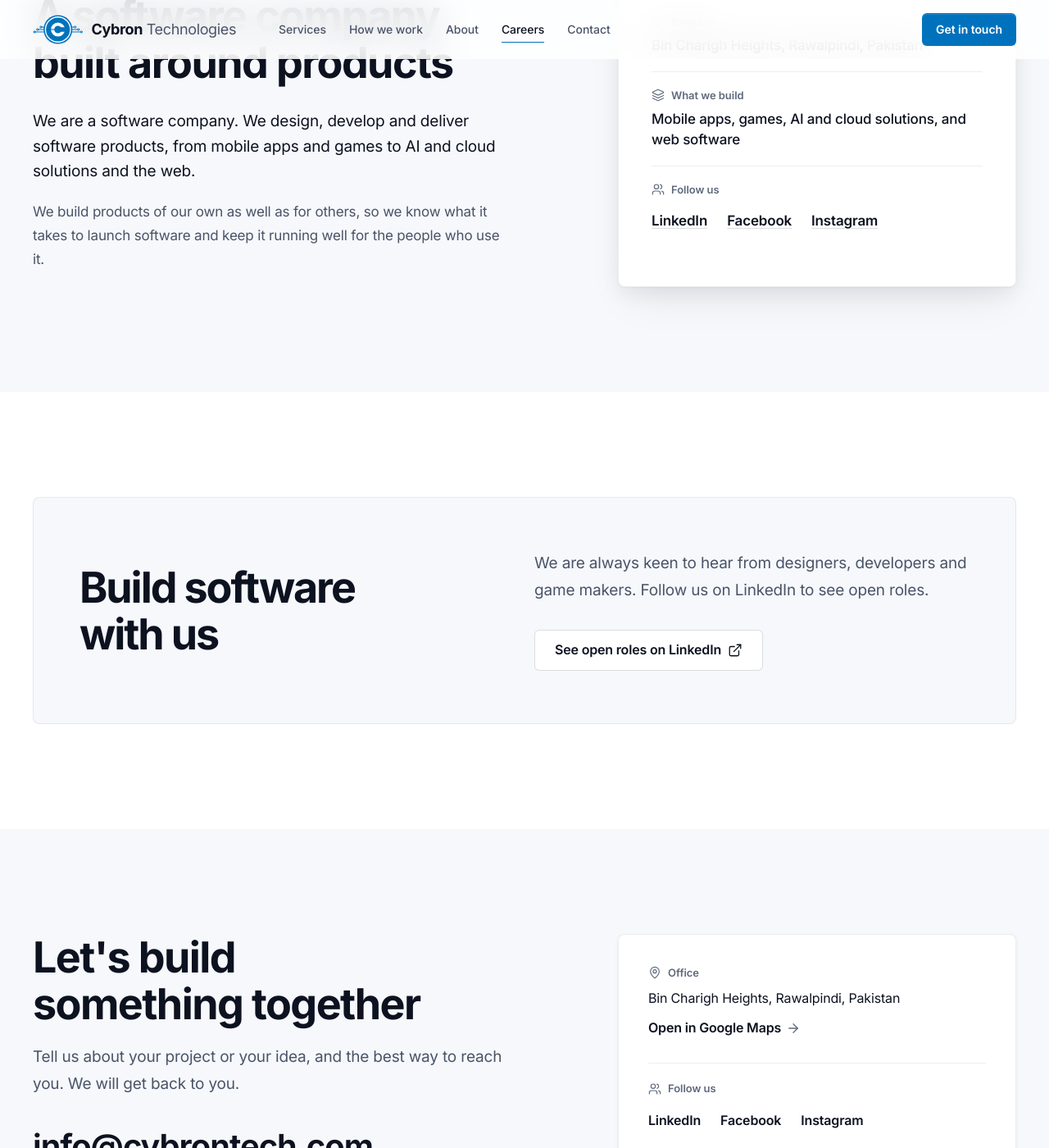
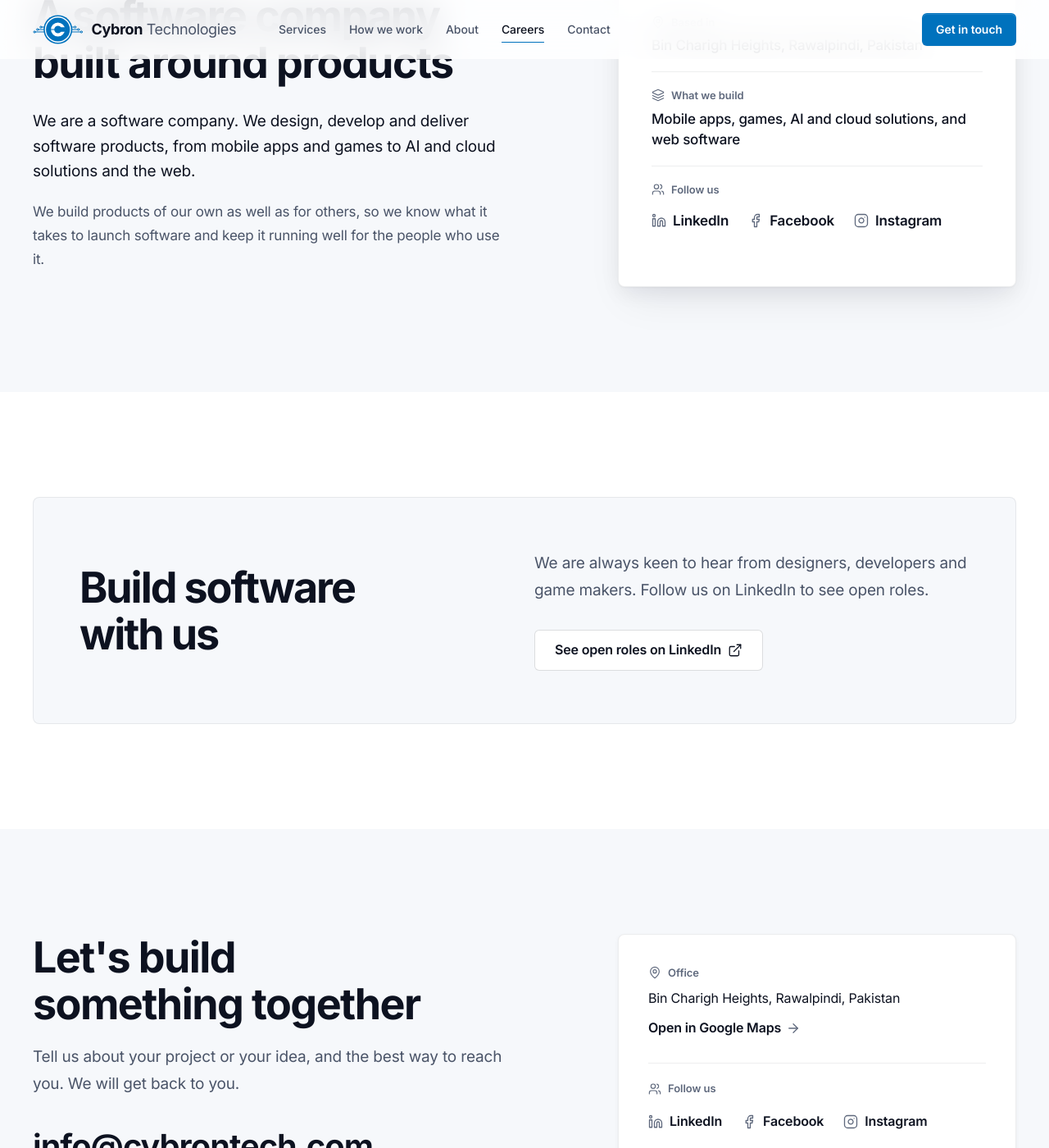
Before and after one commit to ali-rajaa/cybron-tech, a Jekyll site: the page built from index.html, in a window 1280 px wide and 1400 px high, scrolled down 2917 px. Shown: the whole window at 82% size. Built offline with Jekyll 4.4.1, drawn with Linux system fonts in a browser that asks for light colours; some of the changed text lies outside the part shown.

Commit message:
Social icons beside each network's name; registered trademark notice
- LinkedIn, Facebook and Instagram outline icons in the same style as
  the mail and pin icons, in the footer, About and Contact; the links
  open in a new tab and say so to screen readers
- Footer: "Cybron® is a registered trademark of Cybron Technologies."

Co-Authored-By: Claude Opus 5.5 <noreply@anthropic.com>
Claude-Session: https://claude.ai/code/session_01UEScDFmXRUc3ZP62E9DyYU

```diff
--- a/_data/company.yml
+++ b/_data/company.yml
@@ -23,10 +23,13 @@ email: "info@cybrontech.com"
 # (@cybrontechnologies). Shown as words, never as the networks' logos.
 social:
   - label: "LinkedIn"
+    icon: "linkedin"
     url: "https://www.linkedin.com/company/cybron-technologies"
   - label: "Facebook"
+    icon: "facebook"
     url: "https://www.facebook.com/cybrontechnologies/"
   - label: "Instagram"
+    icon: "instagram"
     url: "https://www.instagram.com/cybrontechnologies/"
 
 linkedin_jobs: "https://www.linkedin.com/company/cybron-technologies/jobs/"
--- a/_includes/footer.html
+++ b/_includes/footer.html
@@ -1,9 +1,9 @@
 {%- comment -%}
   Footer: the brand block (logo, what the company does, email and city),
   three link columns (services, company, social, as words, never the
-  networks' logos) and a bottom bar with the copyright, the trademark
-  notice (owner, 18 Oct: "Cybron Technologies" is trademarked; shown with
-  ™, since ® is for registered marks only) and a link back to the top.
+  networks' line icons with their names) and a bottom bar with the
+  copyright, the trademark notice (owner, 18 Oct: Cybron is a registered
+  trademark) and a link back to the top.
 {%- endcomment -%}
 {%- assign _home = '/' | relative_url -%}
 {%- assign _c = site.data.company -%}
@@ -41,7 +41,7 @@
         <h2 class="footer-head">Follow us</h2>
         <ul role="list">
           {%- for s in _c.social %}
-          <li><a href="{{ s.url }}" rel="noopener">{{ s.label | escape }}</a></li>
+          <li><a class="footer-social" href="{{ s.url }}" target="_blank" rel="noopener noreferrer"><svg class="icon" aria-hidden="true"><use href="#i-{{ s.icon }}"/></svg>{{ s.label | escape }}<span class="visually-hidden"> (opens in a new tab)</span></a></li>
           {%- endfor %}
         </ul>
       </div>
--- a/_includes/icon-sprite.html
+++ b/_includes/icon-sprite.html
@@ -2,12 +2,16 @@
   Every icon on the site as an SVG <symbol>, included once per page right
   after <body> and drawn with <svg><use href="#i-name"/></svg>. One spec:
   24x24 grid, 1.75 stroke, round caps and joins, no fills (set in
-  site.scss ".icon"). Line icons only; never another company's logo, so
-  social links are words, not brand glyphs (playbook "Brand").
+  site.scss ".icon"). Line icons only. The three social glyphs are the
+  same outline style (owner, 18 Oct: "proper svg for socials like the
+  email ones"), always with the network's name beside them.
 {%- endcomment -%}
 <svg class="icon-sprite" aria-hidden="true" focusable="false" xmlns="http://www.w3.org/2000/svg">
   <symbol id="i-smartphone" viewBox="0 0 24 24"><rect x="5" y="2" width="14" height="20" rx="2"/><path d="M12 18h.01"/></symbol>
   <symbol id="i-cloud" viewBox="0 0 24 24"><path d="M17.5 19H9a7 7 0 1 1 6.71-9h1.79a4.5 4.5 0 1 1 0 9Z"/></symbol>
+  <symbol id="i-linkedin" viewBox="0 0 24 24"><path d="M16 8a6 6 0 0 1 6 6v7h-4v-7a2 2 0 0 0-4 0v7h-4v-7a6 6 0 0 1 6-6z"/><rect x="2" y="9" width="4" height="12"/><circle cx="4" cy="4" r="2"/></symbol>
+  <symbol id="i-facebook" viewBox="0 0 24 24"><path d="M18 2h-3a5 5 0 0 0-5 5v3H7v4h3v8h4v-8h3l1-4h-4V7a1 1 0 0 1 1-1h3z"/></symbol>
+  <symbol id="i-instagram" viewBox="0 0 24 24"><rect x="2" y="2" width="20" height="20" rx="5"/><path d="M16 11.37A4 4 0 1 1 12.63 8 4 4 0 0 1 16 11.37z"/><path d="M17.5 6.5h.01"/></symbol>
   <symbol id="i-mail" viewBox="0 0 24 24"><rect x="2" y="4" width="20" height="16" rx="2"/><path d="m22 7-8.97 5.7a1.94 1.94 0 0 1-2.06 0L2 7"/></symbol>
   <symbol id="i-pin" viewBox="0 0 24 24"><path d="M20 10c0 4.99-5.54 10.19-7.4 11.8a1 1 0 0 1-1.2 0C9.54 20.19 4 14.99 4 10a8 8 0 0 1 16 0"/><circle cx="12" cy="10" r="3"/></symbol>
   <symbol id="i-briefcase" viewBox="0 0 24 24"><path d="M16 20V4a2 2 0 0 0-2-2h-4a2 2 0 0 0-2 2v16"/><rect x="2" y="6" width="20" height="14" rx="2"/></symbol>
--- a/assets/css/site.scss
+++ b/assets/css/site.scss
@@ -662,18 +662,28 @@ main:focus { outline: none; }
 .glance-list dt { display: flex; align-items: center; gap: 0.5rem; color: var(--text-3); font-size: 0.8125rem; font-weight: 600; letter-spacing: var(--track-small); }
 .glance-list dt .icon { width: 1rem; height: 1rem; }
 .glance-list dd { margin-top: 0.375rem; font-size: 1.0625rem; font-weight: 500; line-height: 1.5; }
-.glance-links { display: flex; flex-wrap: wrap; gap: 0 1.5rem; }
-.glance-links a {
+/* Social links (About and Contact): the network's line icon and name.
+   Hover darkens the icon and draws the underline; nothing moves. */
+.social-links { display: flex; flex-wrap: wrap; gap: 0 1.5rem; }
+.social-link {
   display: inline-flex;
   align-items: center;
+  gap: 0.5rem;
   min-height: 2.75rem;
   color: var(--text);
   font-weight: 600;
-  text-decoration-color: var(--line-strong);
+  text-decoration: none;
+}
+.social-link .icon { width: 1.125rem; height: 1.125rem; color: var(--text-3); transition: color var(--dur-hover) var(--ease-in-out); }
+.social-label {
+  text-decoration: underline;
+  text-decoration-color: transparent;
+  text-underline-offset: 0.2em;
   transition: text-decoration-color var(--dur-hover) var(--ease-in-out);
 }
 @media (hover: hover) {
-  .glance-links a:hover { text-decoration-color: currentColor; }
+  .social-link:hover .icon { color: var(--text); }
+  .social-link:hover .social-label { text-decoration-color: currentColor; }
 }
 
 /* ---------- Careers: a left-aligned panel ----------
@@ -751,7 +761,6 @@ main:focus { outline: none; }
 .contact-details dt .icon { width: 1rem; height: 1rem; }
 .contact-details dd { margin-top: 0.5rem; color: var(--text); font-size: 1rem; line-height: 1.6; }
 .contact-details dd + dd { margin-top: 0.125rem; }
-.contact-links { display: flex; flex-wrap: wrap; gap: 0 1.5rem; }
 
 /* ---------- Footer ---------- */
 .site-footer { padding-top: clamp(4rem, 7vw, 5.5rem); border-top: 1px solid var(--line); background: var(--bg); color: var(--text); }
@@ -788,6 +797,11 @@ main:focus { outline: none; }
 }
 @media (hover: hover) {
   .footer-col a:hover { color: var(--text); }
+}
+.footer-social { gap: 0.625rem; }
+.footer-social .icon { width: 1.125rem; height: 1.125rem; color: var(--text-3); transition: color var(--dur-hover) var(--ease-in-out); }
+@media (hover: hover) {
+  .footer-social:hover .icon { color: var(--text); }
 }
 .footer-bottom {
   display: flex;
--- a/index.html
+++ b/index.html
@@ -167,7 +167,7 @@ permalink: /
       <dl class="glance-list">
         <div><dt><svg class="icon" aria-hidden="true"><use href="#i-pin"/></svg>Based in</dt><dd>{% if _c.area != "" %}{{ _c.area }}, {% endif %}{{ _c.city }}, {{ _c.country }}</dd></div>
         <div><dt><svg class="icon" aria-hidden="true"><use href="#i-layers"/></svg>What we build</dt><dd>Mobile apps, games, AI and cloud solutions, and web software</dd></div>
-        <div><dt><svg class="icon" aria-hidden="true"><use href="#i-users"/></svg>Follow us</dt><dd class="glance-links">{% for s in _c.social %}<a href="{{ s.url }}" rel="noopener">{{ s.label | escape }}</a>{% endfor %}</dd></div>
+        <div><dt><svg class="icon" aria-hidden="true"><use href="#i-users"/></svg>Follow us</dt><dd class="social-links">{% for s in _c.social %}<a class="social-link" href="{{ s.url }}" target="_blank" rel="noopener noreferrer"><svg class="icon" aria-hidden="true"><use href="#i-{{ s.icon }}"/></svg><span class="social-label">{{ s.label | escape }}</span><span class="visually-hidden"> (opens in a new tab)</span></a>{% endfor %}</dd></div>
       </dl>
     </div>
   </div>
@@ -212,7 +212,7 @@ permalink: /
       </div>
       <div>
         <dt><svg class="icon" aria-hidden="true"><use href="#i-users"/></svg>Follow us</dt>
-        <dd class="contact-links">{% for s in _c.social %}<a class="link-arrow" href="{{ s.url }}" rel="noopener"><span class="link-text">{{ s.label | escape }}</span></a>{% endfor %}</dd>
+        <dd class="social-links">{% for s in _c.social %}<a class="social-link" href="{{ s.url }}" target="_blank" rel="noopener noreferrer"><svg class="icon" aria-hidden="true"><use href="#i-{{ s.icon }}"/></svg><span class="social-label">{{ s.label | escape }}</span><span class="visually-hidden"> (opens in a new tab)</span></a>{% endfor %}</dd>
       </div>
       <div>
         <dt><svg class="icon" aria-hidden="true"><use href="#i-briefcase"/></svg>Careers</dt>
```
Also changed, not shown: other parts of _includes/footer.html (+1 -1 lines), STATUS.md (+4 -3 lines).
